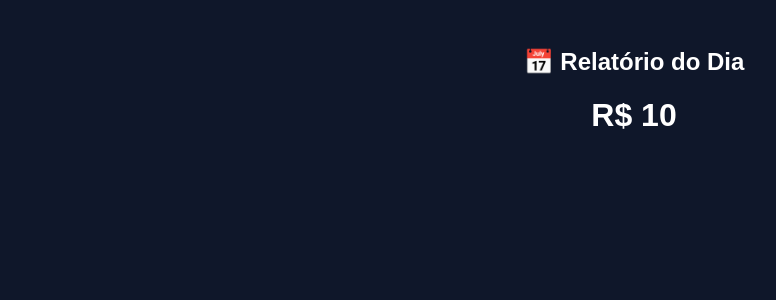
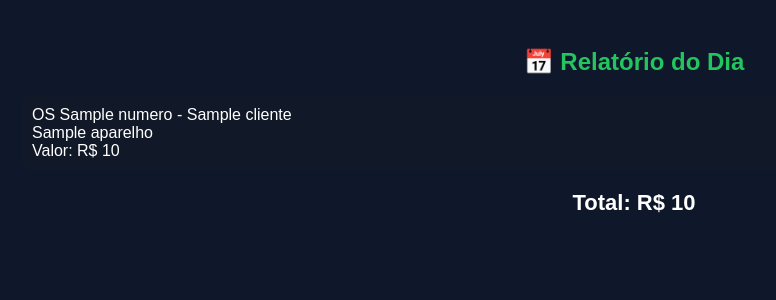
Before and after one commit to LACellcelulares/lacellsistema, a Flask app: template templates/relatorio_dia.html in a window 1280 px wide. Shown: the top 300 px of the page, without its empty margins (6-782 px from the left). Run offline with Flask 3, Linux system fonts and the light colour scheme; the template is opened without the code that fills it: most values are stand-ins (such as "Sample title", 1, 10 or a date in 2020).

Commit message:
Update relatorio_dia.html

```diff
--- a/templates/relatorio_dia.html
+++ b/templates/relatorio_dia.html
@@ -2,15 +2,11 @@
 <html lang="pt-br">
 <head>
 <meta charset="UTF-8">
-
 <style>
-body{
-    background:#0f172a;
-    color:white;
-    font-family:Arial;
-    text-align:center;
-    padding:20px;
-}
+body{background:#0f172a;color:white;font-family:Arial;padding:20px;}
+.card{background:#111827;padding:10px;margin-bottom:8px;border-radius:8px;}
+h2{text-align:center;color:#22c55e;}
+.total{text-align:center;font-size:22px;margin-top:20px;}
 </style>
 </head>
 
@@ -18,7 +14,17 @@ body{
 
 <h2>📅 Relatório do Dia</h2>
 
-<h1>R$ {{ total }}</h1>
+{% for os in lista %}
+<div class="card">
+OS {{ os.numero }} - {{ os.cliente }}<br>
+{{ os.aparelho }}<br>
+Valor: R$ {{ os.valor }}
+</div>
+{% endfor %}
+
+<div class="total">
+<b>Total: R$ {{ total }}</b>
+</div>
 
 </body>
 </html>
```
